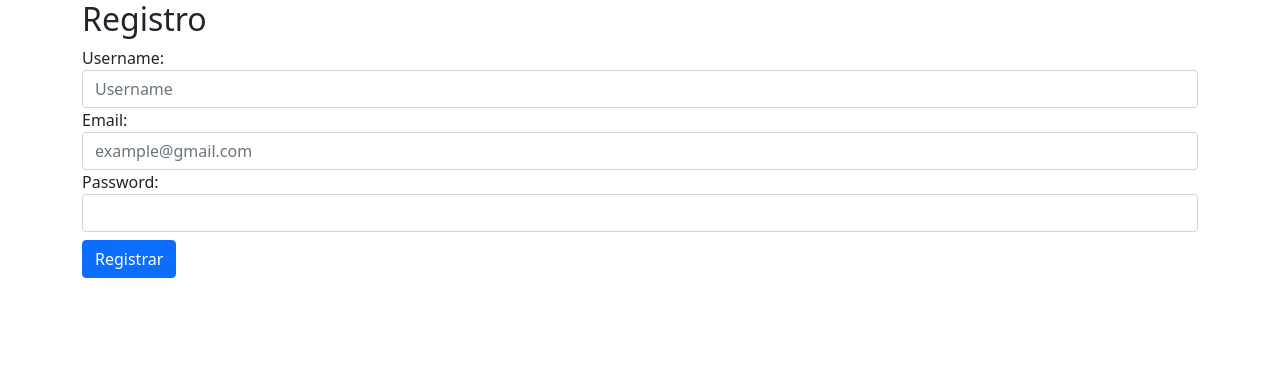
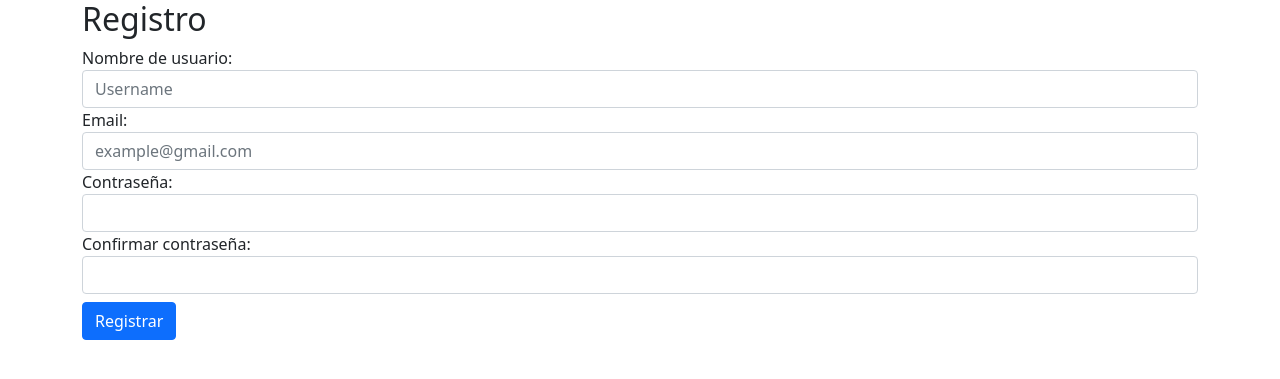
Before and after one commit to reivincitot/facilito_store, a Django app: page /usuarios/register in a window 1280 px wide. Shown: the top 379 px of the page. Run offline with Django 3.2, Linux system fonts and the light colour scheme.

Commit message:
Video validar campos2 del curso de django de codigo facilito

```diff
--- a/facilito_store/forms.py
+++ b/facilito_store/forms.py
@@ -1,6 +1,25 @@
 from django import forms
+from django.contrib.auth.models import User
 
 class RegisterForm(forms.Form):
-    username = forms.CharField(max_length=50, min_length=4, required=True, widget=forms.TextInput(attrs={'class':'form-control','id':'username','placeholder':'Username'}))
+    username = forms.CharField(label='Nombre de usuario',max_length=50, min_length=4, required=True, widget=forms.TextInput(attrs={'class':'form-control','id':'username','placeholder':'Username'}))
     email = forms.EmailField (required=True, widget=forms.EmailInput(attrs={'class':'form-control','id':'email','placeholder':'example@gmail.com'}))
-    password = forms.CharField(required=True, widget=forms.PasswordInput(attrs={'class':'form-control','id':'password'}))
+    password = forms.CharField(label='Contraseña',required=True, widget=forms.PasswordInput(attrs={'class':'form-control','id':'password'}))
+    password2 = forms.CharField(label='Confirmar contraseña' ,required=True,widget=forms.PasswordInput(attrs={'class':'form-control', 'id':'Confirmar password'}))
+
+    def clean_username(self):
+        username = self.cleaned_data.get('username')
+
+        if User.objects.filter(username=username).exists():
+            raise forms.ValidationError('El nombre de usuario ya se encuentra en uso')
+        return username
+    def clean_email(self):
+        email = self.cleaned_data.get('email')
+
+        if User.objects.filter(email=email).exists():
+            raise forms.ValidationError('El email ya se encuentra en uso')
+        return email
+    def clean(self):
+        cleaned_data = super().clean()
+        if cleaned_data.get('password2') != cleaned_data.get('password'):
+            self.add_error('password2', 'La contraseña no coincide')
--- a/templates/users/register.html
+++ b/templates/users/register.html
@@ -31,6 +31,9 @@
                         <div class="form-group">
                             {{field.label_tag}}
                             {{field}}
+                            {% if field.errors %}
+                                {{field.errors}}
+                            {% endif %}
                         </div>
                     {% endfor %}
                     <button type="submit" name="button" class="btn btn-primary mt-2">Registrar</button>
```
